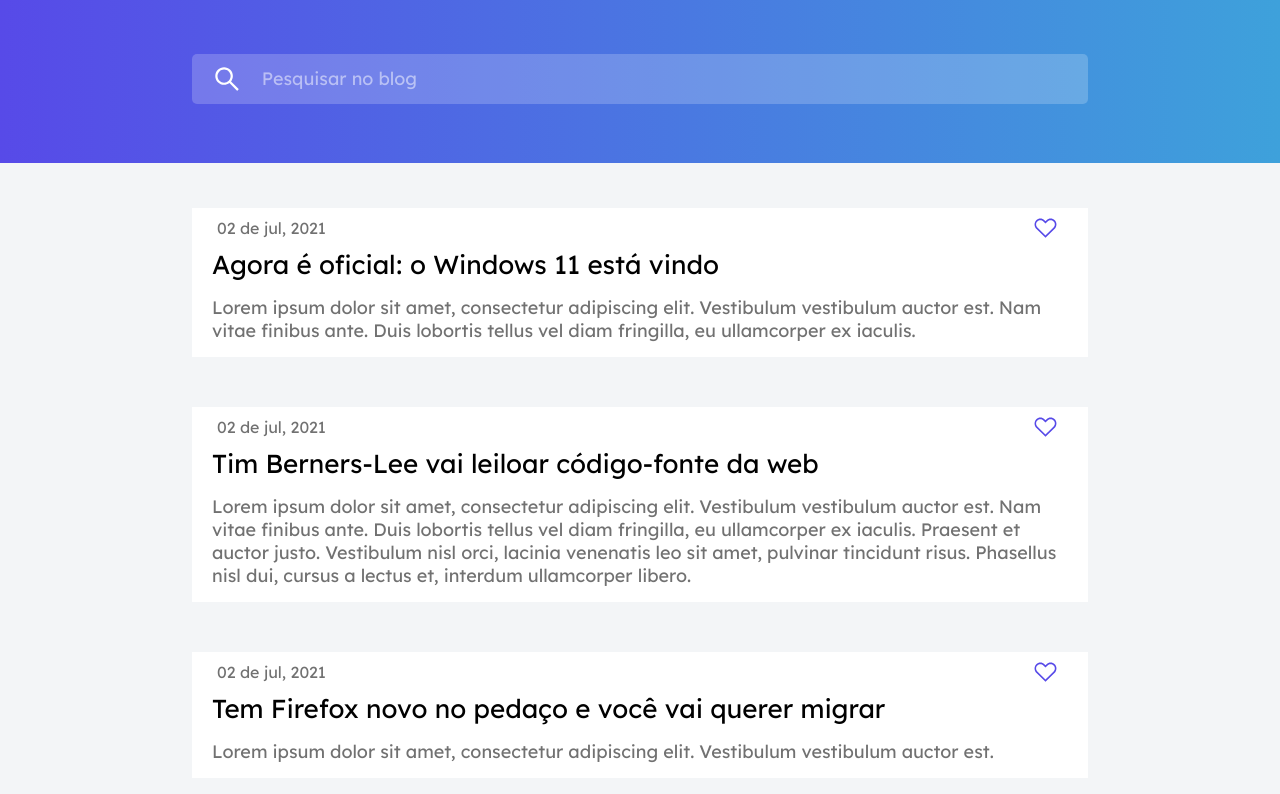
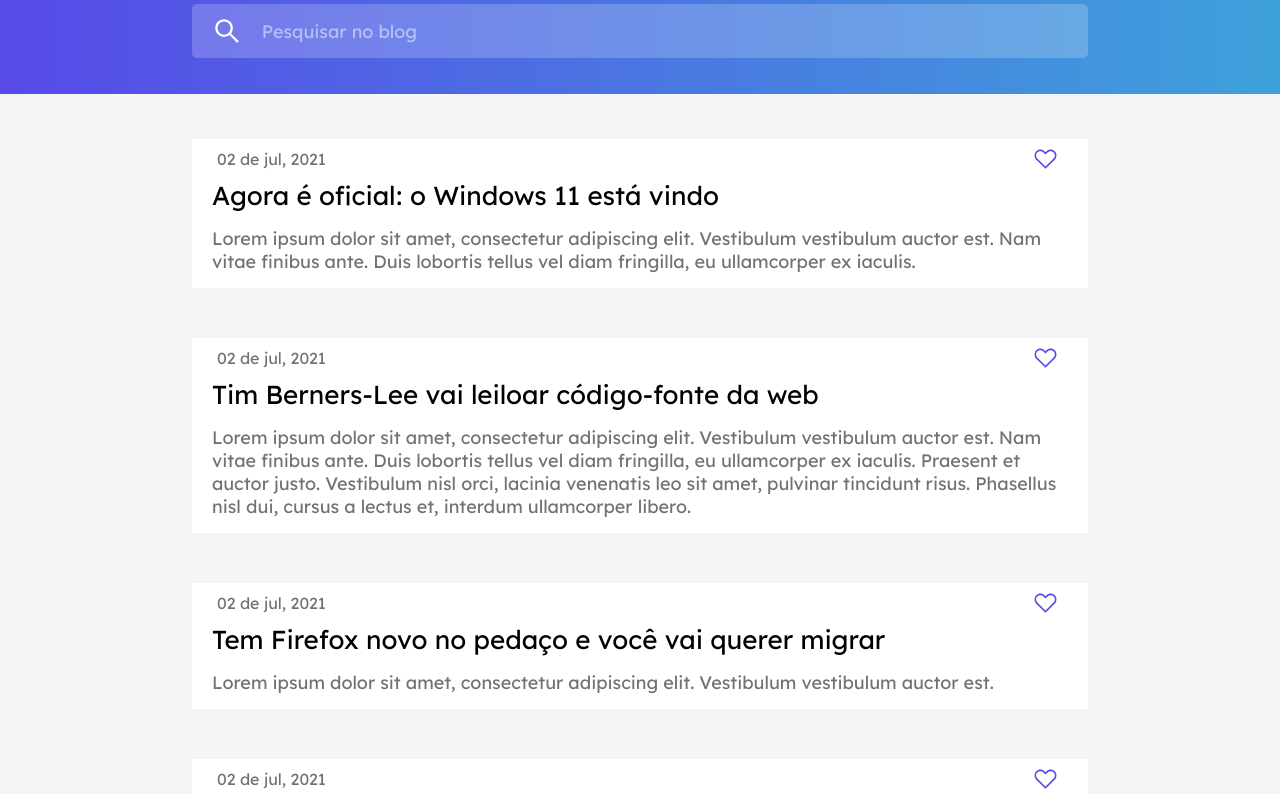
Before and after one commit to Pedro-PHOS/Desafio-Blog-01, a plain HTML site: page index.html in a window 1280 px wide. Shown: the part 77-871 px from the top of the page. Drawn offline with Linux system fonts and the light colour scheme; files whose address does not match are found by name.

Commit message:
resposive_att

```diff
--- a/index.css
+++ b/index.css
@@ -28,7 +28,7 @@
 }
 
 header{
-    height: 30vh;
+    padding-block: 1rem 2rem;
     background-image: linear-gradient(to right,#574AE8, #3EA1DB);
     margin-bottom: 20px;
 }
@@ -62,7 +62,7 @@
 #search_bar{
     display: flex;
     width: 70%;
-    height: 30%;
+    height: 3rem;
     background: rgba(255, 255, 255, 0.2);
     border-radius: 5px;
     align-items: center;
```
